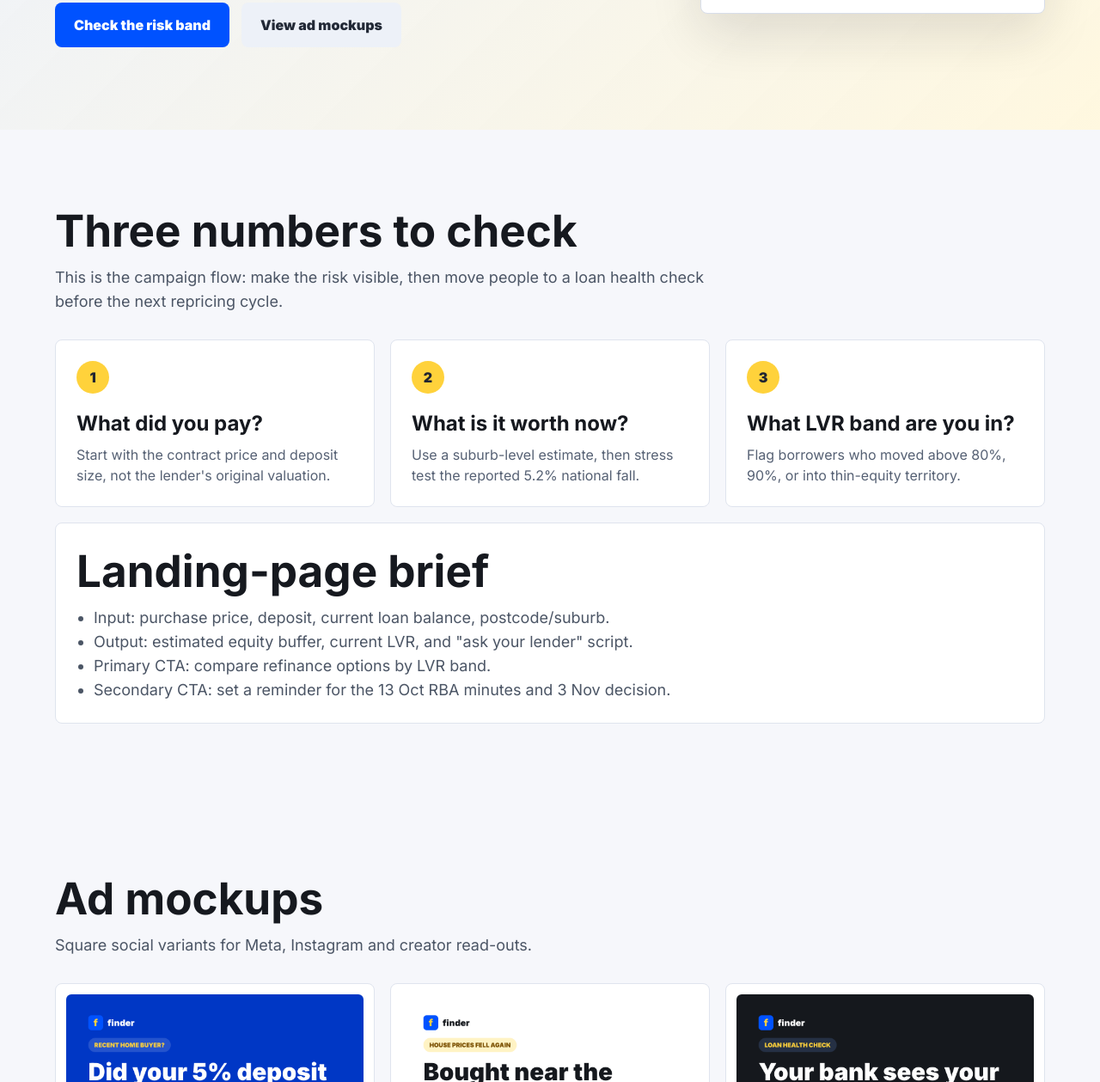
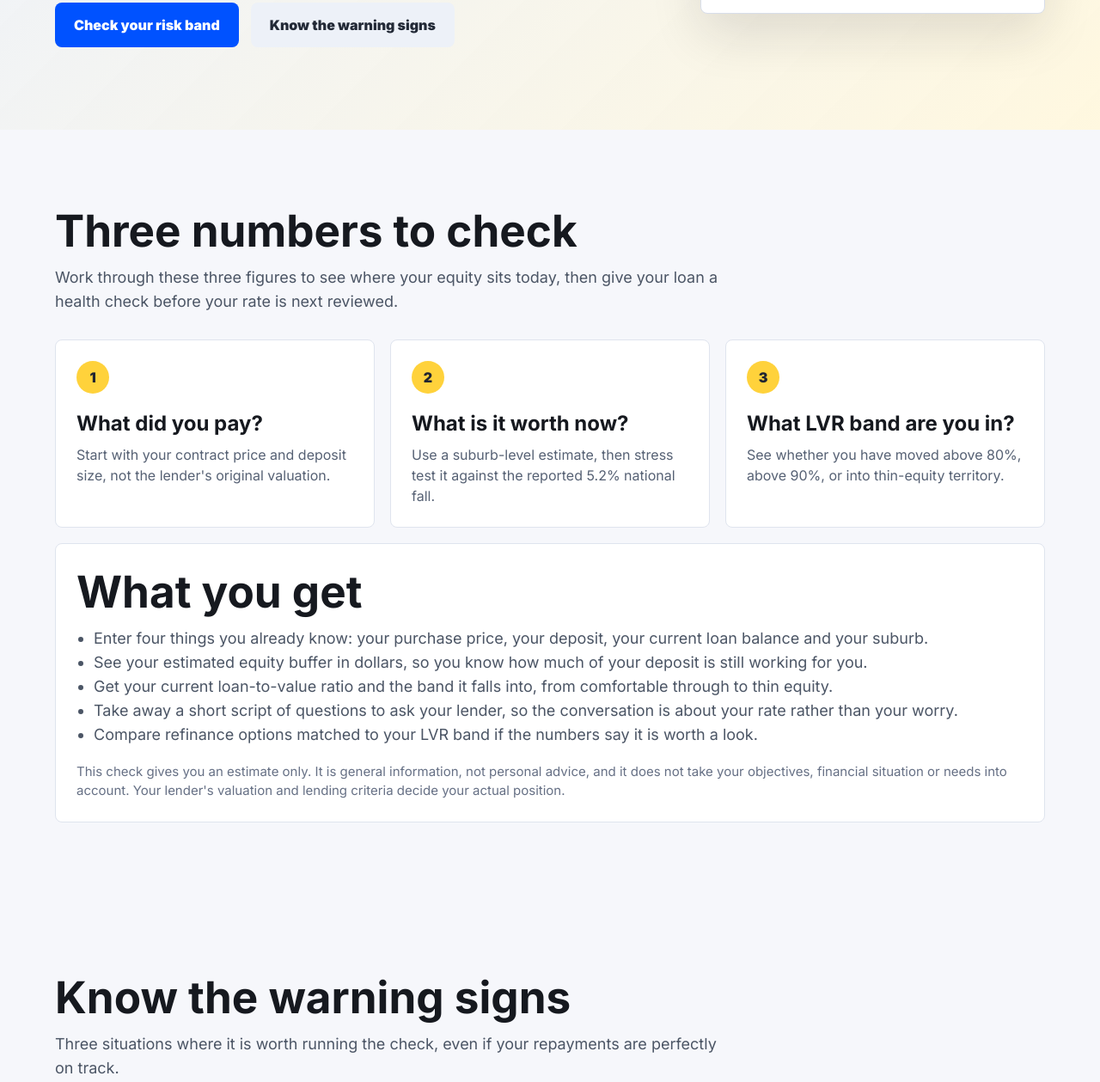
Before and after one commit to Schebesta/inflation-bill-check, a website: page negative-equity-check/index.html in a window 1280 px wide. Shown: the part 669-1928 px from the top of the page at 86% size. Drawn offline with Linux system fonts and the light colour scheme.

Commit message:
Make negative equity page customer ready

```diff
--- a/negative-equity-check/assets/css/site.css
+++ b/negative-equity-check/assets/css/site.css
@@ -49,7 +49,7 @@ a {
   font-weight: 900;
 }
 
-.draft {
+.topline {
   color: #667085;
   font-size: 14px;
   font-weight: 700;
@@ -174,7 +174,7 @@ h1 {
 }
 
 .checker,
-.mockups {
+.warnings {
   padding: clamp(48px, 7vw, 86px) clamp(20px, 5vw, 72px);
 }
 
@@ -184,14 +184,14 @@ h1 {
 }
 
 .section-head h2,
-.calculator-brief h2 {
+.takeaways h2 {
   margin-bottom: 10px;
   font-size: clamp(30px, 4vw, 52px);
   letter-spacing: 0;
 }
 
 .section-head p,
-.calculator-brief li {
+.takeaways li {
   color: #4b5565;
   font-size: 18px;
   line-height: 1.55;
@@ -204,7 +204,7 @@ h1 {
 }
 
 .steps article,
-.calculator-brief {
+.takeaways {
   padding: 24px;
   border: 1px solid #dfe4ee;
   border-radius: 8px;
@@ -234,13 +234,20 @@ h1 {
   line-height: 1.5;
 }
 
-.calculator-brief {
+.takeaways {
   margin-top: 18px;
 }
 
-.calculator-brief ul {
+.takeaways ul {
   margin: 0;
   padding-left: 20px;
+}
+
+.takeaways p {
+  margin: 18px 0 0;
+  color: #667085;
+  font-size: 15px;
+  line-height: 1.5;
 }
 
 .ad-grid {
--- a/negative-equity-check/index.html
+++ b/negative-equity-check/index.html
@@ -3,10 +3,10 @@
   <head>
     <meta charset="utf-8" />
     <meta name="viewport" content="width=device-width, initial-scale=1" />
-    <title>Negative Equity Check - did your deposit buffer vanish?</title>
+    <title>Negative Equity Check | Finder</title>
     <meta
       name="description"
-      content="A draft Finder campaign page for recent home buyers checking whether falling values have pushed their LVR into a higher-risk band."
+      content="Use Finder's negative equity check to see whether falling property values have pushed your loan-to-value ratio into a higher-risk band."
     />
     <meta name="robots" content="noindex, nofollow" />
     <link rel="preconnect" href="https://fonts.googleapis.com" />
@@ -22,9 +22,9 @@
     <header class="topbar">
       <a class="brand" href="#top" aria-label="Finder">
         <span class="mark">f</span>
-        Negative Equity Check
+        Finder
       </a>
-      <span class="draft">Draft Opportunity Sniper page</span>
+      <span class="topline">Negative equity check</span>
     </header>
 
     <main id="top">
@@ -38,8 +38,8 @@
             may have shifted without you missing a repayment.
           </p>
           <div class="actions">
-            <a class="btn primary" href="#checker">Check the risk band</a>
-            <a class="btn secondary" href="#mockups">View ad mockups</a>
+            <a class="btn primary" href="#checker">Check your risk band</a>
+            <a class="btn secondary" href="#warning-signs">Know the warning signs</a>
           </div>
         </div>
 
@@ -58,7 +58,7 @@
             <strong>-$46.8k</strong>
           </div>
           <p class="callout">
-            The deposit buffer can be gone before the borrower feels stressed.
+            Your deposit buffer can be gone before you feel any stress at all.
           </p>
         </aside>
       </section>
@@ -67,8 +67,9 @@
         <div class="section-head">
           <h2>Three numbers to check</h2>
           <p>
-            This is the campaign flow: make the risk visible, then move people
-            to a loan health check before the next repricing cycle.
+            Work through these three figures to see where your equity sits
+            today, then give your loan a health check before your rate is next
+            reviewed.
           </p>
         </div>
 
@@ -76,64 +77,74 @@
           <article>
             <span class="num">1</span>
             <h3>What did you pay?</h3>
-            <p>Start with the contract price and deposit size, not the lender's original valuation.</p>
+            <p>Start with your contract price and deposit size, not the lender's original valuation.</p>
           </article>
           <article>
             <span class="num">2</span>
             <h3>What is it worth now?</h3>
-            <p>Use a suburb-level estimate, then stress test the reported 5.2% national fall.</p>
+            <p>Use a suburb-level estimate, then stress test it against the reported 5.2% national fall.</p>
           </article>
           <article>
             <span class="num">3</span>
             <h3>What LVR band are you in?</h3>
-            <p>Flag borrowers who moved above 80%, 90%, or into thin-equity territory.</p>
+            <p>See whether you have moved above 80%, above 90%, or into thin-equity territory.</p>
           </article>
         </div>
 
-        <div class="calculator-brief">
-          <h2>Landing-page brief</h2>
+        <div class="takeaways">
+          <h2>What you get</h2>
           <ul>
-            <li>Input: purchase price, deposit, current loan balance, postcode/suburb.</li>
-            <li>Output: estimated equity buffer, current LVR, and "ask your lender" script.</li>
-            <li>Primary CTA: compare refinance options by LVR band.</li>
-            <li>Secondary CTA: set a reminder for the 13 Oct RBA minutes and 3 Nov decision.</li>
+            <li>Enter four things you already know: your purchase price, your deposit, your current loan balance and your suburb.</li>
+            <li>See your estimated equity buffer in dollars, so you know how much of your deposit is still working for you.</li>
+            <li>Get your current loan-to-value ratio and the band it falls into, from comfortable through to thin equity.</li>
+            <li>Take away a short script of questions to ask your lender, so the conversation is about your rate rather than your worry.</li>
+            <li>Compare refinance options matched to your LVR band if the numbers say it is worth a look.</li>
           </ul>
+          <p>
+            This check gives you an estimate only. It is general information,
+            not personal advice, and it does not take your objectives,
+            financial situation or needs into account. Your lender's valuation
+            and lending criteria decide your actual position.
+          </p>
         </div>
       </section>
 
-      <section class="mockups" id="mockups">
+      <section class="warnings" id="warning-signs">
         <div class="section-head">
-          <h2>Ad mockups</h2>
-          <p>Square social variants for Meta, Instagram and creator read-outs.</p>
+          <h2>Know the warning signs</h2>
+          <p>
+            Three situations where it is worth running the check, even if your
+            repayments are perfectly on track.
+          </p>
         </div>
 
         <div class="ad-grid">
           <figure>
             <img
               src="assets/ads/ad-1-five-percent-deposit.png"
-              alt="Ad mockup: Did your 5 percent deposit just disappear?"
+              alt="Did your 5% deposit just disappear? A 5.2% price fall can wipe out a thin equity buffer: on a $900k home with a $45k deposit, a 5.2% fall is $46.8k."
               width="1080"
               height="1080"
             />
-            <figcaption>Variant A - five percent deposit</figcaption>
+            <figcaption>You bought with a small deposit</figcaption>
           </figure>
           <figure>
             <img
               src="assets/ads/ad-2-bought-at-peak.png"
-              alt="Ad mockup: Bought near the peak? Check your equity buffer."
+              alt="Bought near the peak? Your repayments can be fine while your equity gets thinner. Values down 5.2%, small deposit, higher LVR risk, refinance options change."
               width="1080"
               height="1080"
             />
-            <figcaption>Variant B - bought at the peak</figcaption>
+            <figcaption>You bought near the peak</figcaption>
           </figure>
           <figure>
             <img
               src="assets/ads/ad-3-lvr-shift.png"
-              alt="Ad mockup: Your repayments can be fine while your LVR gets worse."
+              alt="Your bank sees your LVR. Do you? Falling values can move you into a different loan band: the 80% band, the 90% band, or thin equity."
               width="1080"
               height="1080"
             />
-            <figcaption>Variant C - LVR shift</figcaption>
+            <figcaption>Your LVR band may have shifted</figcaption>
           </figure>
         </div>
       </section>
```
